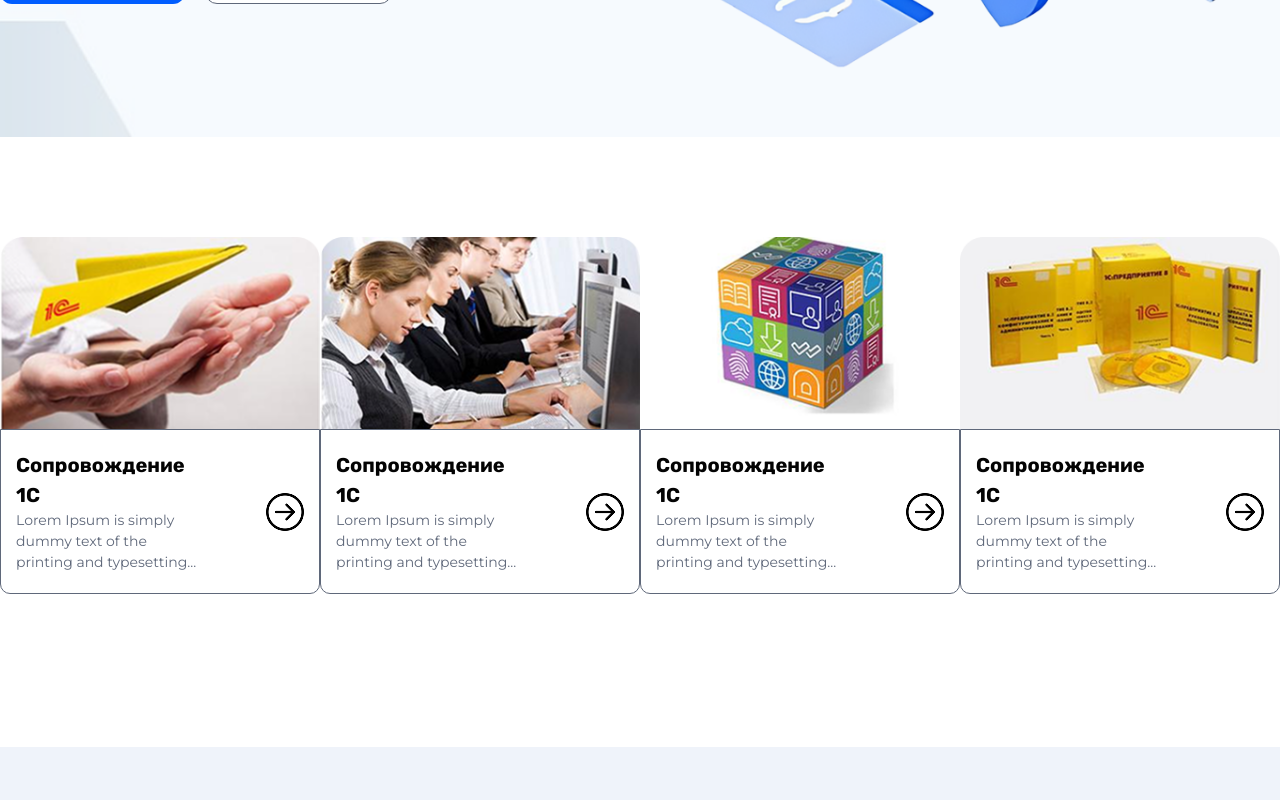
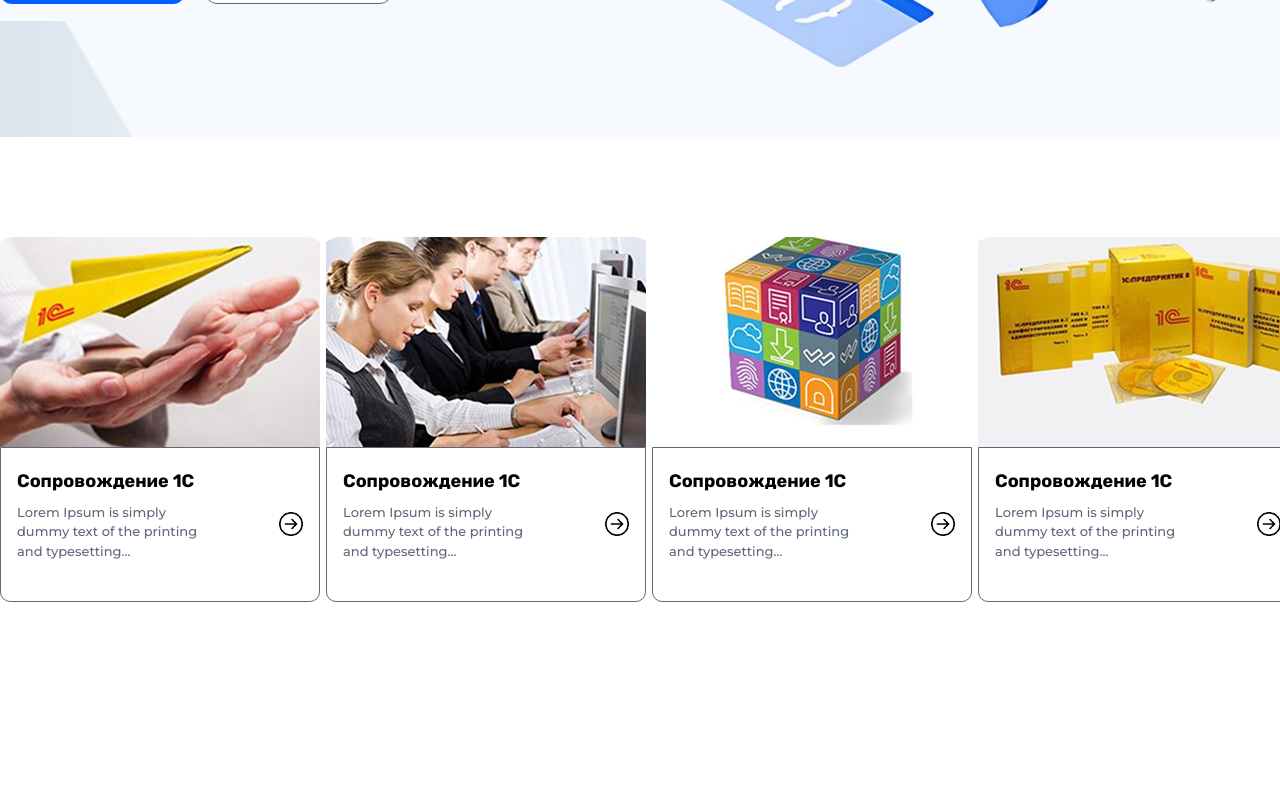
Before and after one commit to Ksarex1/runka, a Vue app in the folder vue/: page / in a window 1280 px wide. Shown: the part 660-1460 px from the top of the page. Built offline with nearby package versions, Linux system fonts and the light colour scheme.

Commit message:
+ adaptive category

```diff
--- a/vue/src/components/About.vue
+++ b/vue/src/components/About.vue
@@ -14,12 +14,12 @@
     <div class="container flex items-center justify-between">
       <div class="w-[49%]">
         <h2 class="text-[36px] font-bold">Подробнее О Компании</h2>
-        <p class="mt-[20px] mb-[30px] text-[20px] text-[#5F687A]">Компания «Руна С» основана в 2002 году консультантами по бюджетному учету, имеющими опыт внедрения бюджетных проектов с 1997 года.</p>
+        <p class="mt-[20px] mb-[30px] text-[18px] text-[#5F687A]">Компания «Руна С» основана в 2002 году консультантами по бюджетному учету, имеющими опыт внедрения бюджетных проектов с 1997 года.</p>
         <img src="../assets/img/about-1.png" alt="О компании 1">
       </div>
       <div class="w-[49%]">
         <img src="../assets/img/about-2.png" alt="О компании 2">
-          <p class="mt-[30px] mb-[45px] text-[20px] text-[#5F687A]">Постоянное повышение квалификации позволяет нам быть всегда в центре событий, происходящих в бюджетной сфере. Наши специалисты разговаривают с бухгалтерами на одном языке.</p>
+          <p class="mt-[30px] mb-[45px] text-[18px] text-[#5F687A]">Постоянное повышение квалификации позволяет нам быть всегда в центре событий, происходящих в бюджетной сфере. Наши специалисты разговаривают с бухгалтерами на одном языке.</p>
           <div class="flex">
             <button1 style="width: 258px; height: 49px;">Заказать консультацию</button1>
             <button2 style="width: 142px; height: 49px;" class="ml-6">Подробнее</button2>
--- a/vue/src/components/button-1.vue
+++ b/vue/src/components/button-1.vue
@@ -21,9 +21,7 @@
 }
 
 button:hover{
-  border: 1px solid #5F687A;
-  background-color: white;
-  color: #5F687A;
+  background-color: #003693;
   transition: .3s;
 }
 </style>
--- a/vue/src/components/button-2.vue
+++ b/vue/src/components/button-2.vue
@@ -22,8 +22,7 @@
 }
 
 button:hover{
-  background-color: #005DFF;
-  color: white;
+  background-color: #e5e7eb;
   transition: .3s;
 }
 </style>
--- a/vue/src/components/category.vue
+++ b/vue/src/components/category.vue
@@ -5,107 +5,105 @@
 </script>
 
 <template>
-  <section>
-    <div class="container">
-      <div class="cards">
-        <div class="card">
-          <img src="../assets/img/card-img-1.png">
-          <div class="text">
-            <div class="text-left">
-              <h4>Сопровождение 1С</h4>
-              <p>Lorem Ipsum is simply dummy text of the printing and typesetting...</p>
+  <section class="mt-[100px] px-4 sm:px-6 lg:px-8 xl:px-0">
+    <div class="container mx-auto">
+      <div class="grid grid-cols-1 sm:grid-cols-2 lg:grid-cols-3 xl:grid-cols-4 gap-4 sm:gap-6">
+        <!-- Карточка 1 -->
+        <div class="relative w-full sm:w-[320px] lg:w-[330px] xl:w-[320px] h-[365px]">
+          <div class="w-full h-[210px] overflow-hidden">
+            <img src="../assets/img/card-img-1.png"
+                 class="w-full h-full object-cover"
+                 alt="Сопровождение 1С">
+          </div>
+          <div class="w-full h-[155px] px-4 py-5 border border-[#5F687A] rounded-b-[10px] bg-white">
+            <div class="flex justify-between h-full">
+              <div class="w-[65%]">
+                <h4 class="font-bold text-[18px] xl:text-[18px] text-[#030303]">Сопровождение 1С</h4>
+                <p class="font-normal text-[13px] xl:text-[13px] text-[#5F687A] mt-2">
+                  Lorem Ipsum is simply dummy text of the printing and typesetting...
+                </p>
+              </div>
+              <button class="cursor-pointer self-center">
+                <img src="../assets/img/arrow-right.png"
+                     class="w-6 h-6"
+                     alt="Подробнее">
+              </button>
             </div>
-            <button><img src="../assets/img/arrow-right.png"></button>
           </div>
         </div>
 
-        <div class="card">
-          <img src="../assets/img/card-img-2.png">
-          <div class="text">
-            <div class="text-left">
-              <h4>Сопровождение 1С</h4>
-              <p>Lorem Ipsum is simply dummy text of the printing and typesetting...</p>
+        <!-- Карточка 2 -->
+        <div class="relative w-full sm:w-[320px] lg:w-[330px] xl:w-[320px] h-[365px]">
+          <div class="w-full h-[210px] overflow-hidden">
+            <img src="../assets/img/card-img-2.png"
+                 class="w-full h-full object-cover"
+                 alt="Обновление 1С">
+          </div>
+          <div class="w-full h-[155px] px-4 py-5 border border-[#5F687A] rounded-b-[10px] bg-white">
+            <div class="flex justify-between h-full">
+              <div class="w-[65%]">
+                <h4 class="font-bold text-[18px] xl:text-[18px] text-[#030303]">Сопровождение 1С</h4>
+                <p class="font-normal text-[13px] xl:text-[13px] text-[#5F687A] mt-2">
+                  Lorem Ipsum is simply dummy text of the printing and typesetting...
+                </p>
+              </div>
+              <button class="cursor-pointer self-center">
+                <img src="../assets/img/arrow-right.png"
+                     class="w-6 h-6"
+                     alt="Подробнее">
+              </button>
             </div>
-            <button><img src="../assets/img/arrow-right.png"></button>
           </div>
         </div>
 
-        <div class="card">
-          <img src="../assets/img/card-img-3.png">
-          <div class="text">
-            <div class="text-left">
-              <h4>Сопровождение 1С</h4>
-              <p>Lorem Ipsum is simply dummy text of the printing and typesetting...</p>
+        <!-- Карточка 3 -->
+        <div class="relative w-full sm:w-[320px] lg:w-[330px] xl:w-[320px] h-[365px]">
+          <div class="w-full h-[210px] overflow-hidden">
+            <img src="../assets/img/card-img-3.png"
+                 class="w-full h-full object-cover"
+                 alt="Настройка 1С">
+          </div>
+          <div class="w-full h-[155px] px-4 py-5 border border-[#5F687A] rounded-b-[10px] bg-white">
+            <div class="flex justify-between h-full">
+              <div class="w-[65%]">
+                <h4 class="font-bold text-[18px] xl:text-[18px] text-[#030303]">Сопровождение 1С</h4>
+                <p class="font-normal text-[13px] xl:text-[13px] text-[#5F687A] mt-2">
+                  Lorem Ipsum is simply dummy text of the printing and typesetting...
+                </p>
+              </div>
+              <button class="cursor-pointer self-center">
+                <img src="../assets/img/arrow-right.png"
+                     class="w-6 h-6"
+                     alt="Подробнее">
+              </button>
             </div>
-            <button><img src="../assets/img/arrow-right.png"></button>
           </div>
         </div>
 
-        <div class="card">
-          <img src="../assets/img/card-img-4.png">
-          <div class="text">
-            <div class="text-left">
-              <h4>Сопровождение 1С</h4>
-              <p>Lorem Ipsum is simply dummy text of the printing and typesetting...</p>
+        <!-- Карточка 4 -->
+        <div class="relative w-full sm:w-[320px] lg:w-[330px] xl:w-[320px] h-[365px]">
+          <div class="w-full h-[210px] overflow-hidden">
+            <img src="../assets/img/card-img-4.png"
+                 class="w-full h-full object-cover"
+                 alt="Обучение 1С">
+          </div>
+          <div class="w-full h-[155px] px-4 py-5 border border-[#5F687A] rounded-b-[10px] bg-white">
+            <div class="flex justify-between h-full">
+              <div class="w-[65%]">
+                <h4 class="font-bold text-[18px] xl:text-[18px] text-[#030303]">Сопровождение 1С</h4>
+                <p class="font-normal text-[13px] xl:text-[13px] text-[#5F687A] mt-2">
+                  Lorem Ipsum is simply dummy text of the printing and typesetting...
+                </p>
+              </div>
+              <button class="cursor-pointer self-center">
+                <img src="../assets/img/arrow-right.png"
+                     class="w-6 h-6"
+                     alt="Подробнее">
+              </button>
             </div>
-            <button><img src="../assets/img/arrow-right.png"></button>
           </div>
         </div>
       </div>
     </div>
   </section>
-
 </template>
-
-<style scoped>
-.cards{
-  margin-top: 100px;
-  display: flex;
-  justify-content: space-between;
-  align-items: baseline;
-}
-
-img{
-  position: relative;
-  z-index: -1;
-  background-size: cover;
-}
-
-.card{
-  position: relative;
-  width: 340px;
-  height: 210px;
-}
-
-.text{
-  position: relative;
-  margin-top: -5px;
-  z-index: 1;
-  padding: 20px 15px 20px 15px;
-  border: 1px solid #5F687A;
-  border-radius: 0px 0px 10px 10px;
-  display: flex;
-  justify-content: space-between;
-  background-color: white;
-}
-
-.text-left{
-  width: 65%;
-}
-
-.text-left h4{
-  font-weight: bold;
-  font-size: 20px;
-  color: #030303;
-}
-
-.text-left p{
-  font-weight: 400;
-  font-size: 14px;
-  color: #5F687A;
-}
-
-button{
-  cursor: pointer;
-}
-</style>
```
